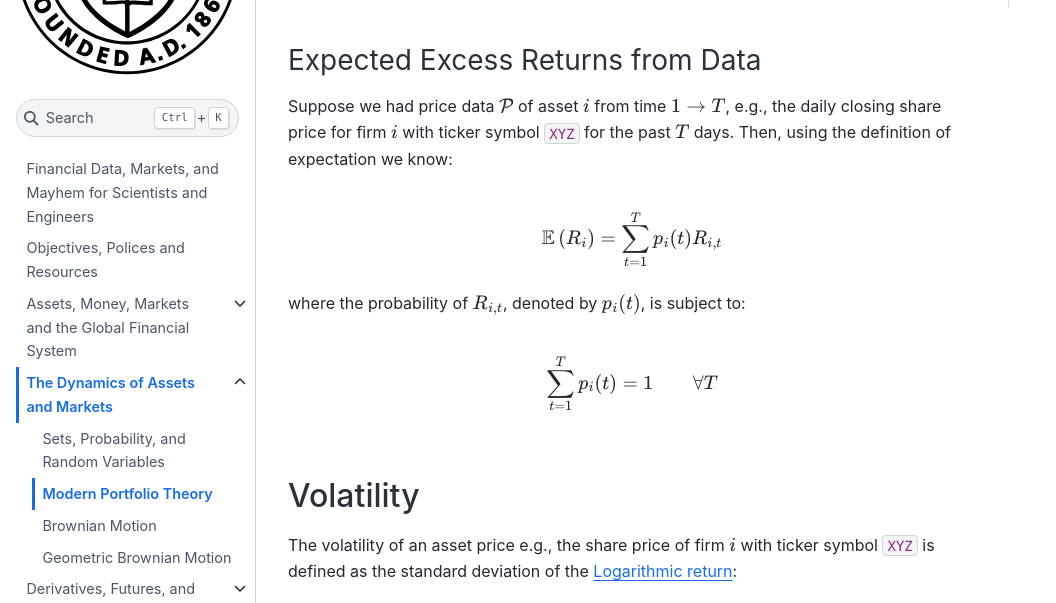
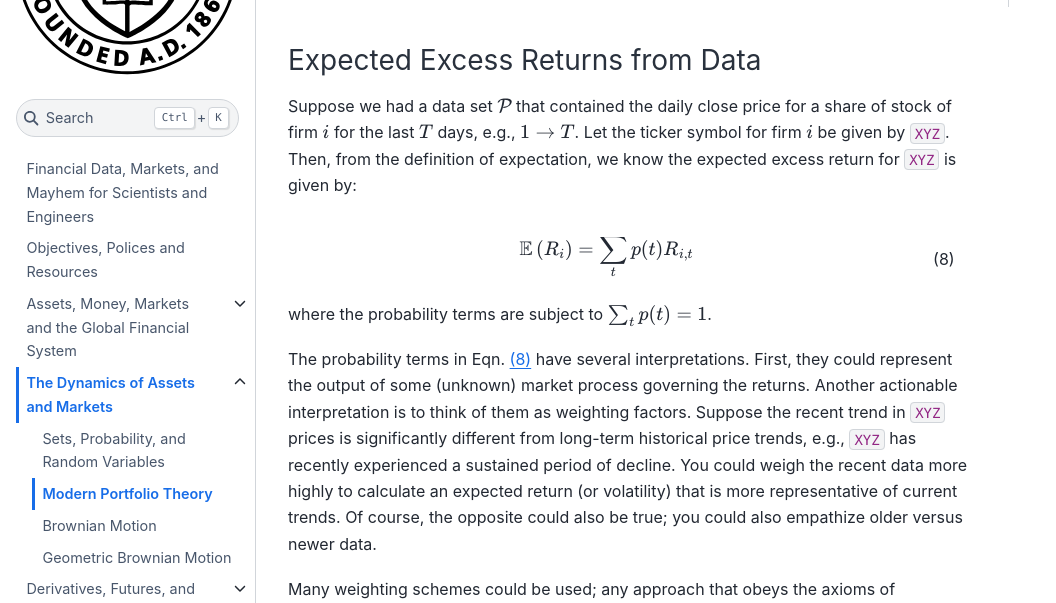
Before and after one commit to varnerlab/CHEME-5660-Markets-Mayhem-Book, a Jupyter Book: the page built from chapter-2-dir/markowitz.md, in a window 1280 px wide and 1400 px high, scrolled down 2817 px. Shown: the part 164-767 px from the top of the window, without its empty margins (0-1056 px from the left). Built offline with Jupyter Book 1.0.4 settings and Sphinx 7.4.7 and the Sphinx Book theme 1.1.4, drawn with Linux system fonts in a browser that asks for light colours; pages that are not in the unit, such as notebooks, are missing from menus; cross-references to code outside the pages are shown as plain code; some of the changed text lies outside the part shown; grey boxes are pictures that could not be loaded.

Commit message:
Update markowitz.md
BWER

`````diff
--- a/chapter-2-dir/markowitz.md
+++ b/chapter-2-dir/markowitz.md
@@ -180,31 +180,60 @@
 
 ````
 
+### Expected Excess Returns from Data
+Suppose we had a data set $\mathcal{P}$ that contained the daily close
+price for a share of stock of firm $i$ for the last $T$ days, e.g., $1\rightarrow{T}$.
+Let the ticker symbol for firm $i$ be given by `XYZ`.
+Then, from the definition of expectation, we know the expected excess return for `XYZ` is given by:
 
+```{math}
+:label: eq-defn-expected-return
+\mathbb{E}\left(R_{i}\right) = \sum_{t}p(t)R_{i,t}
+```
 
-<!-- as a ratio of risks, i.e., the risk of firm $i$ normalized by the overall market risk. Thus, values of $\beta_{i}$ fall into the ranges:
+where the probability terms are subject to $\sum_{t}p(t) = 1$.
+
+The probability terms in Eqn. {eq}`eq-defn-expected-return` have several interpretations. First, they could represent the output
+of some (unknown) market process governing the returns. Another actionable interpretation is to think of them as weighting
+factors. Suppose the recent trend in `XYZ` prices is significantly different from long-term historical price trends, e.g., `XYZ` has recently experienced a sustained period of decline. You could weigh the recent data more highly
+to calculate an expected return (or volatility) that is more representative of current trends. Of course, the opposite could also be true; you could also empathize older versus newer data.
+
+Many weighting schemes could be used; any approach that obeys the axioms of probability will work! However, let's borrow a strategy from chemical physics, namely, we'll assume $p(t)$ follows the [Boltzmann distribution](https://en.wikipedia.org/wiki/Boltzmann_distribution).
+
+````{prf:definition} Boltzmann weighted excess returns
+
+The expected excess return for firm $i$ is given by:
+
+```{math}
+\mathbb{E}\left(R_{i}\right) = \sum_{t}p(t)R_{i,t}
+```
+
+where $R_{i,t}$ denotes the excess return in time period $t$ for firm $i$.
+Further, let the probability factors $p(t)$ follow a [Boltzmann distribution](https://en.wikipedia.org/wiki/Boltzmann_distribution):
+
+```{math}
+p(t) = \frac{1}{Z}\exp(-\lambda\epsilon_{t})
+```
+
+where the partition function $Z$ is given by $Z = \sum_{t}\exp(-\lambda\epsilon_{t})$, $\lambda\geq{0}$ is an adjustable parameter,
+and $\epsilon_{t}>0$ is the pseudo energy of the market at time $t$.  Then, the Boltzmann weighted expected excess return is given by:
+
+```{math}
+:label: eq-boltzmann-wght-excess-return
+\mathbb{E}\left(R_{i}\right) = \frac{1}{Z}\sum_{t}\exp\left(-\lambda\epsilon_{t}\right){R}_{i,t}
+```
+
+````
 
 
 
-* $\beta_{i}>1$: Firm $i$ is riskier than the overall market
-* $\beta_{i}\sim{1}$: Firm $i$ has approximately the same risk as the overall market
-* $\beta_{i}<{1}$: Firm $i$ has less risk than the overall market
-* $\beta_{i}\sim{0}$: Firm $i$ is risk-free or firm $i$ is completely uncorrelated with the overall market
-* $\beta_{i}<{0}$: Firm $i$ is anti-correlated with the overall market -->
 
-### Expected Excess Returns from Data
-Suppose we had price data $\mathcal{P}$ of asset $i$ from time $1\rightarrow{T}$, e.g., the daily closing share
-price for firm $i$ with ticker symbol `XYZ` for the past $T$ days. Then, using the definition of expectation we know:
 
-```{math}
-\mathbb{E}\left(R_{i}\right) = \sum_{t=1}^{T}p_{i}(t)R_{i,t}
-```
 
-where the probability of $R_{i,t}$, denoted by $p_{i}(t)$, is subject to:
 
-```{math}
-\sum_{t=1}^{T}p_{i}(t) = 1\qquad\forall{T}
-```
+
+
+
 
 ## Volatility
 The volatility of an asset price e.g., the share price of firm $i$ with ticker symbol `XYZ` is
@@ -247,8 +276,6 @@
 ```
 
 ### Weighted Volatility
-Suppose the recent trend in `XYZ` prices is significantly different from long-term historical price trends, e.g., `XYZ` has recently experienced a sustained period of decline. You might want to weigh the more recent data more highly than the past data to make your estimated volatility (return) more representative of current trends. Of course, the opposite could also be true; you could also empathize older versus newer data. In these cases, you would compute a weighted volatility (return).
-
 The weighted volatility for time point $n$ is computed over a window of length $m$, using data from the previous $n-1\rightarrow{n-m}$ time points:
 
 ```{math}
`````
